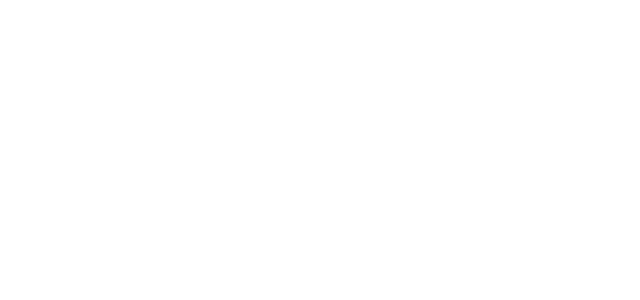
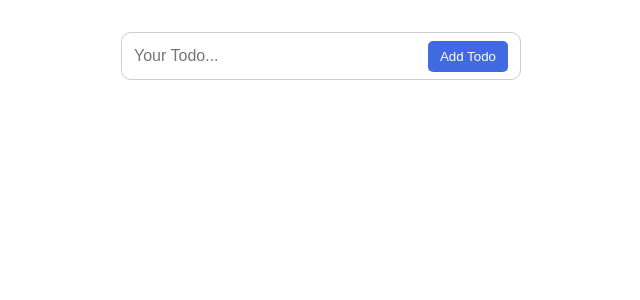
Before and after one commit to 1Mehranazizi/Todo-List-PWA-App-, a React (Create React App) app: page / in a window 1280 px wide. Shown: the top 300 px of the page, without its empty margins (319-959 px from the left). Built offline with nearby package versions, Linux system fonts and the light colour scheme; the HTML template or start-up script is replaced by a standard one.

Commit message:
Set Todo input

```diff
--- a/src/App.tsx
+++ b/src/App.tsx
@@ -1,9 +1,17 @@
-import React from 'react';
+import React , {useState, useEffect} from 'react';
+
+// Components
+import TodoInput from './components/TodoInput';
+
+//Model
+import { todoModel } from './model/model';
 
 const App = () => {
+  const [todo, setTodo] = useState<string>("");
+
   return (
     <div>
-
+      <TodoInput todo={todo} setTodo={setTodo} />
     </div>
   );
 };
--- /dev/null
+++ b/src/components/TodoInput.module.css
@@ -0,0 +1,41 @@
+.heading {
+    color: #666;
+    text-align: center;
+    margin: 1rem 0;
+  }
+
+  .todoInput {
+    position: relative;
+    width: 400px;
+    margin: 2rem auto;
+    padding: 6px 12px;
+    border-radius: 10px;
+    border: 1px solid #ccc;
+  }
+
+  .todoInput input {
+    width: 100%;
+    border: none;
+    outline: none;
+    padding: 8px 0;
+    color: #666;
+    font-size: 1rem;
+  }
+
+  .btn__todo_input {
+    position: absolute;
+    top: 8px;
+    right: 12px;
+    border: none;
+    background-color: royalblue;
+    padding: 8px 12px;
+    border-radius: 5px;
+    color: #fff;
+    cursor: pointer;
+  }
+
+  @media(max-width:600px) {
+    .todoInput {
+      width: 350px;
+    }
+  }
--- /dev/null
+++ b/src/components/TodoInput.tsx
@@ -0,0 +1,18 @@
+import React from 'react';
+import styles from "./TodoInput.module.css";
+
+interface Props {
+    todo:string;
+    setTodo: React.Dispatch<React.SetStateAction<string>>
+}
+
+const TodoInput:React.FC<Props> = ({todo,setTodo}) => {
+    return (
+        <form className={styles.todoInput}>
+            <input type="text" placeholder='Your Todo...' value={todo} onChange={(e) => setTodo(e.target.value)} />
+            <button className={styles.btn__todo_input}>Add Todo</button>
+        </form>
+    );
+};
+
+export default TodoInput;
--- a/src/index.css
+++ b/src/index.css
@@ -1,13 +1,33 @@
-body {
+* {
+  padding: 0;
   margin: 0;
-  font-family: -apple-system, BlinkMacSystemFont, 'Segoe UI', 'Roboto', 'Oxygen',
-    'Ubuntu', 'Cantarell', 'Fira Sans', 'Droid Sans', 'Helvetica Neue',
-    sans-serif;
-  -webkit-font-smoothing: antialiased;
-  -moz-osx-font-smoothing: grayscale;
+  box-sizing: border-box;
+  font-family: Arial, Helvetica, sans-serif;
 }
 
-code {
-  font-family: source-code-pro, Menlo, Monaco, Consolas, 'Courier New',
-    monospace;
+ul {
+  list-style: none;
 }
+
+.heading {
+  color: #666;
+  text-align: center;
+  margin: 1rem 0;
+}
+
+.todo-container {
+  width: 400px;
+  margin: 1rem auto;
+}
+
+.container {
+  display: flex;
+  flex-direction: column;
+  justify-content: center;
+}
+
+@media(max-width:600px) {
+  .todo-container {
+    width: 350px;
+  }
+}
--- /dev/null
+++ b/src/model/model.ts
@@ -0,0 +1,5 @@
+export interface todoModel  {
+    id:number;
+    todo:string
+    isDone:boolean;
+}
--- a/tsconfig.json
+++ b/tsconfig.json
@@ -21,6 +21,6 @@
     "jsx": "react-jsx"
   },
   "include": [
-    "src"
+    "src" , "src/custom.d.ts"
   ]
 }
```
Also changed, not shown: src/custom.d.ts (added, +8 -0 lines).
